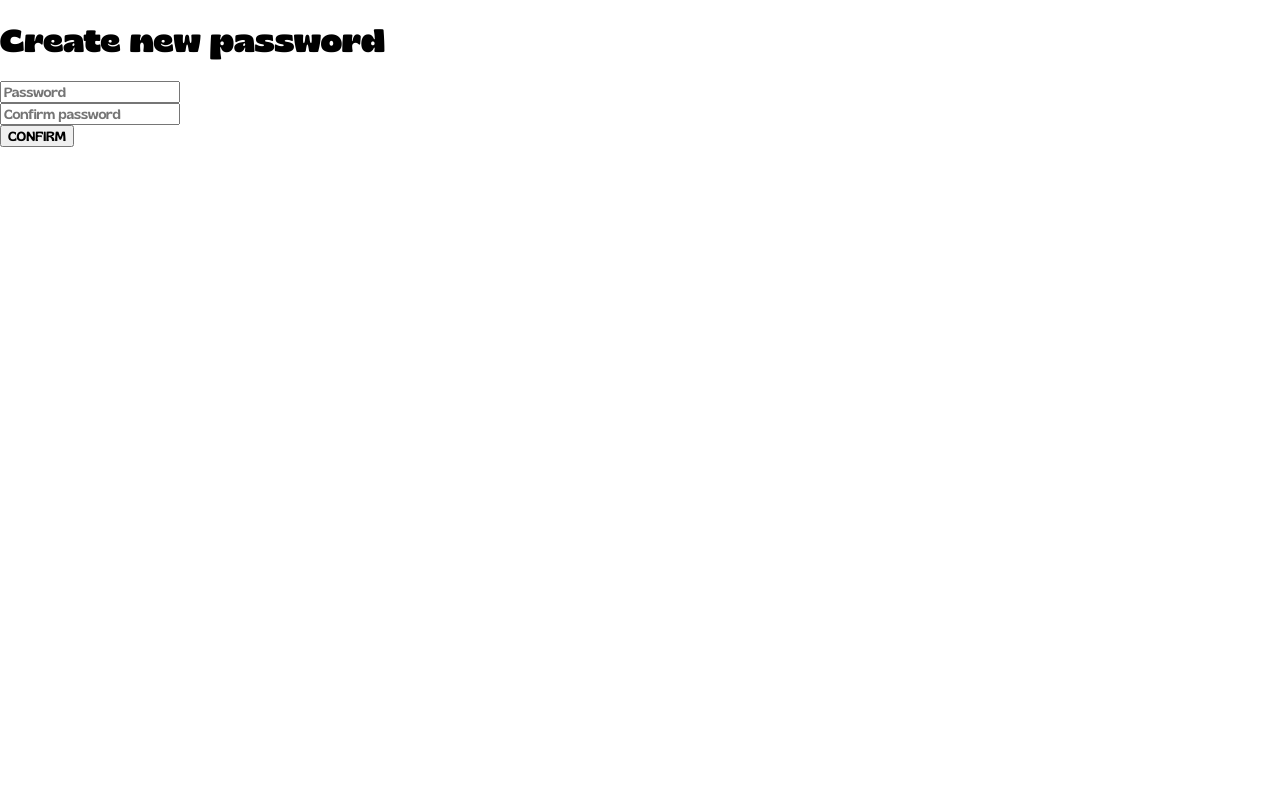
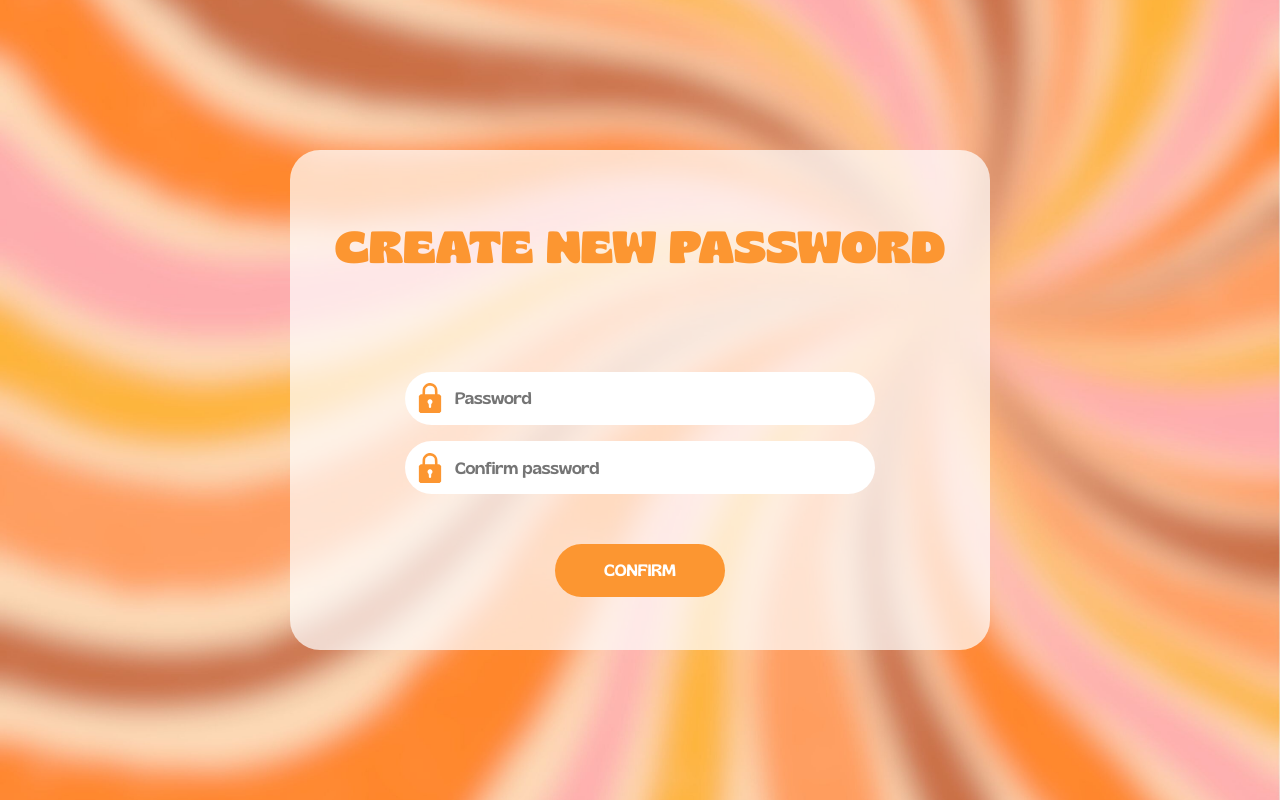
Before and after one commit to Yulgoat/TimeWarp, an Angular app in the folder client/front/: page /forgot-password-code in a window 1280 px wide. Both pictures are taken after typing "Sample" into the empty fields and a click on the input "NEXT". Built offline with nearby package versions, Linux system fonts and the light colour scheme.

Commit message:
last page css

```diff
--- a/client/front/src/app/components/login/forgot-password/forgot-password-code/forgot-password-code.component.html
+++ b/client/front/src/app/components/login/forgot-password/forgot-password-code/forgot-password-code.component.html
@@ -1,6 +1,6 @@
  <div class="bgimage">
    <div class="section">
-    <h1>Enter the code you received by email</h1>
+    <h1>ENTER THE CODE YOU RECEIVED BY EMAIL</h1>
     <form>
         <div>
             <input type="text" id="code" name="code" placeholder="Code">
--- a/client/front/src/app/components/login/forgot-password/forgot-password-new/forgot-password-new.component.css
+++ b/client/front/src/app/components/login/forgot-password/forgot-password-new/forgot-password-new.component.css
@@ -0,0 +1,97 @@
+.bgimage {
+  background-image: url('/assets/images/blur-background-60s-1.jpg');
+
+  /* Center and scale the image nicely */
+  background-position: center;
+  background-repeat: no-repeat;
+  background-size: cover;
+
+  width: 100vw;
+  height: 100vh;
+}
+
+/* Section Styles */
+.section {
+  font-size: 15px;
+  width: 700px;
+  height: 500px;
+  background-color: rgba(255, 255, 255, 0.7);
+  display: flex;
+  justify-content: center;
+  align-items: center;
+  color: #fc9631;
+  flex-direction: column;
+  text-align: center; /* Center align text */
+  border-radius: 30px;
+
+  position: absolute;
+  top: 50%;
+  left: 50%;
+  transform: translate(-50%, -50%);
+}
+
+/* Max width for the form and its contents within .section2 */
+.section form {
+  max-width: 100%;
+}
+
+.section h1 {
+  font-size: 3em;
+  padding-bottom: 1.2em;
+}
+
+/* Form Styles */
+form {
+  display: flex;
+  flex-direction: column;
+  align-items: center;
+  text-align: center;
+  width: 500px;
+  padding: 1em; /* Add some padding */
+  box-sizing: border-box; /* Include padding in width */
+}
+form div{
+    width: 100%;
+}
+
+#password, #confirm-password {
+    margin-bottom: 1em;
+    background-image: url('/assets/icons/padlock-orange.svg');
+    background-repeat: no-repeat;
+    background-position: left 10px center; /* Ajustez la position de l'image (gauche, centré) */
+    padding-left: 50px; /* Ajoutez de l'espace à gauche de l'input pour l'image */
+    background-size: 30px 30px;
+    background-color: white;
+    color: #fc9631;
+    font-size: 1.1em;
+    width: 100%;
+    box-sizing: border-box;
+      }
+
+form p {
+  margin: 0;
+}
+
+/* Button Styles */
+.button {
+  background-color: #fc9631;
+  color: white;
+  width: 170px; /* Add max-width for responsiveness */
+  font-size: 1.1em;
+  margin-top: 2em; /* Reduce margin for smaller screens */
+  cursor: pointer;
+}
+
+.button:hover {
+  background-color: #f8a95a;
+}
+
+.button:active {
+  background-color: #ffcd9a;
+}
+
+input {
+  border: 0;
+  border-radius: 30px;
+  padding: 1em;
+}
--- a/client/front/src/app/components/login/forgot-password/forgot-password-new/forgot-password-new.component.html
+++ b/client/front/src/app/components/login/forgot-password/forgot-password-new/forgot-password-new.component.html
@@ -1,6 +1,6 @@
 <div class="bgimage">
     <div class="section">
-        <h1>Create new password</h1>
+        <h1>CREATE NEW PASSWORD</h1>
         <form>
             <div>
                 <input type="password" id="password" name="password" placeholder="Password">
```
